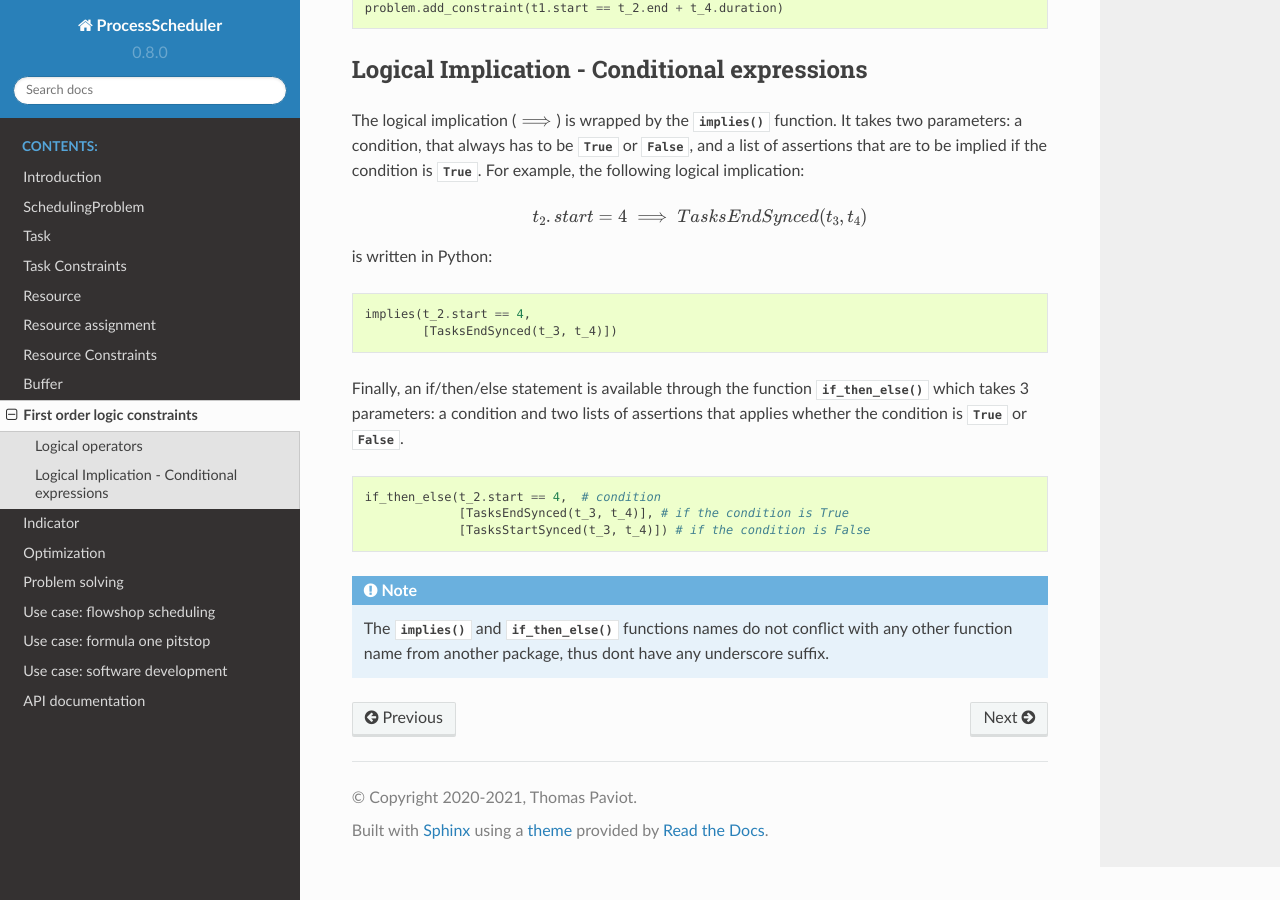
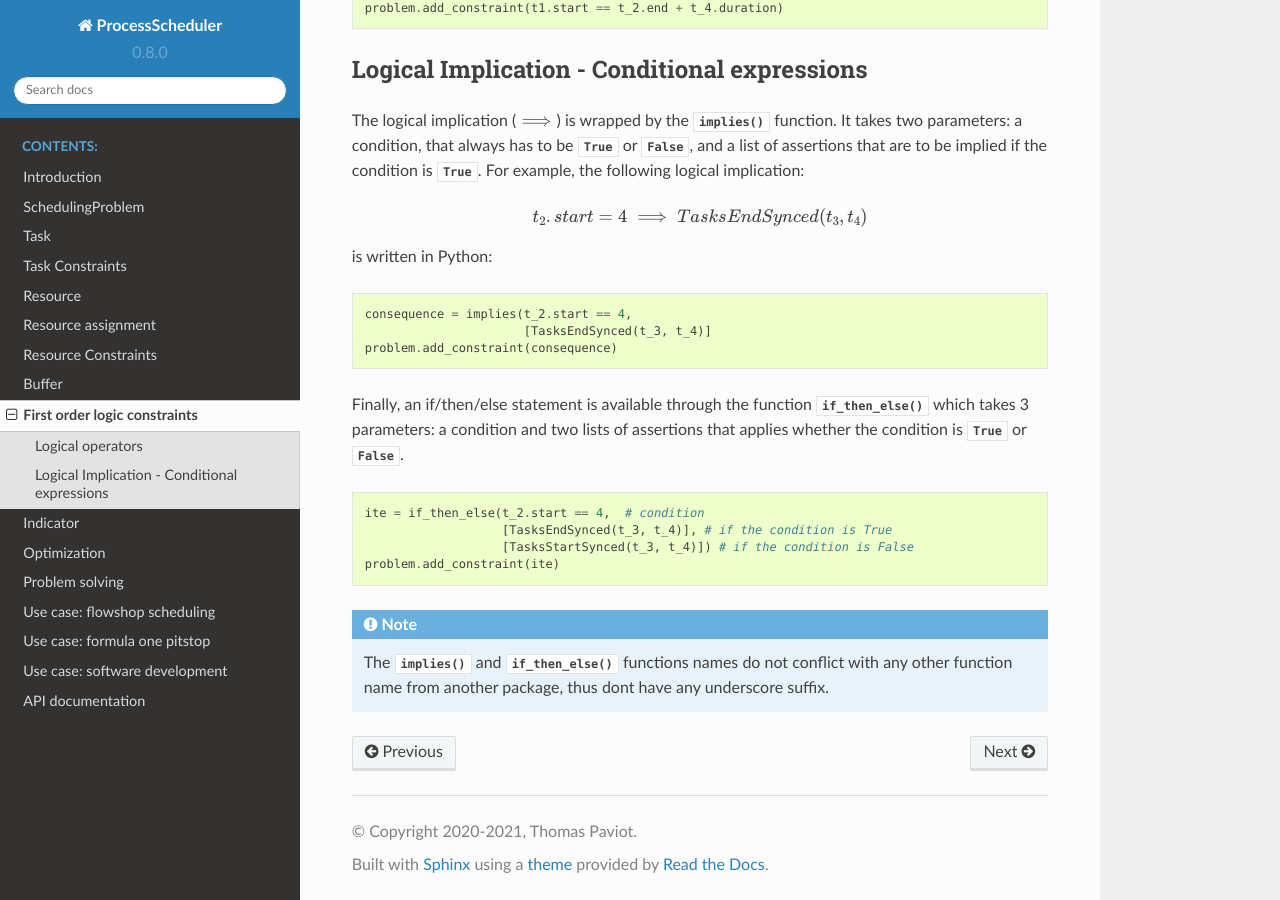
Before and after one commit to tpaviot/ProcessScheduler, a Sphinx documentation site: the page built from doc/first_order_logic_constraints.rst, in a window 1280 px wide and 900 px high, scrolled down 1183 px. Built offline with Sphinx 7.4.7 and the Read the Docs theme 2.0.0, drawn with Linux system fonts in a browser that asks for light colours.

Commit message:
Update fol doc

```diff
--- a/doc/first_order_logic_constraints.rst
+++ b/doc/first_order_logic_constraints.rst
@@ -51,17 +51,18 @@ is written in Python:
 
 .. code-block:: python
 
-    implies(t_2.start == 4,
-            [TasksEndSynced(t_3, t_4)])
-
+    consequence = implies(t_2.start == 4,
+                          [TasksEndSynced(t_3, t_4)]
+    problem.add_constraint(consequence)
 
 Finally, an if/then/else statement is available through the function :func:`if_then_else` which takes 3 parameters: a condition and two lists of assertions that applies whether the condition is :const:`True` or :const:`False`.
 
 .. code-block:: python
 
-    if_then_else(t_2.start == 4,  # condition
-                 [TasksEndSynced(t_3, t_4)], # if the condition is True
-                 [TasksStartSynced(t_3, t_4)]) # if the condition is False
+    ite = if_then_else(t_2.start == 4,  # condition
+                       [TasksEndSynced(t_3, t_4)], # if the condition is True
+                       [TasksStartSynced(t_3, t_4)]) # if the condition is False
+    problem.add_constraint(ite)
 
 .. note::
 
```
